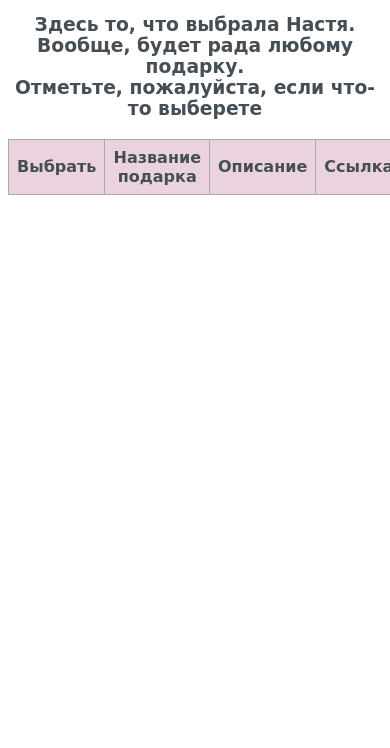
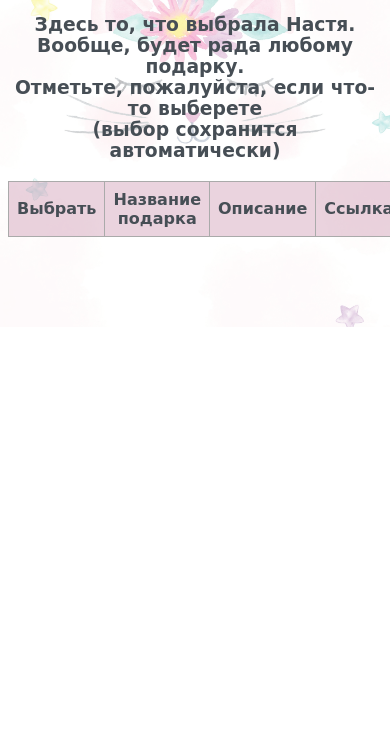
Before and after one commit to KseniyaI/Bday, a plain HTML site: page index.html in a window 390 px wide. Shown: the part 96-844 px from the top of the page. Drawn offline with Linux system fonts and the light colour scheme; no server answers.

Commit message:
v.15 style

```diff
--- a/index.html
+++ b/index.html
@@ -7,7 +7,8 @@
 </head>
 <body>
   <h1>Wish List</h1>
-  <h3>Здесь то, что выбрала Настя. Вообще, будет рада любому подарку.<br>Отметьте, пожалуйста, если что-то выберете</h3>
+  <h3>Здесь то, что выбрала Настя. Вообще, будет рада любому подарку.
+	<br>Отметьте, пожалуйста, если что-то выберете <br>(выбор сохранится автоматически)</h3>
   <table id="gift-table">
     <thead>
       <tr>
--- a/style.css
+++ b/style.css
@@ -43,3 +43,8 @@ body {
   .selected {
 	background-color: rgba(233, 203, 216, 0.5);
   }
+@media (max-width: 600px) {
+	body {
+		background-position: center -10px;
+	}
+}
```
